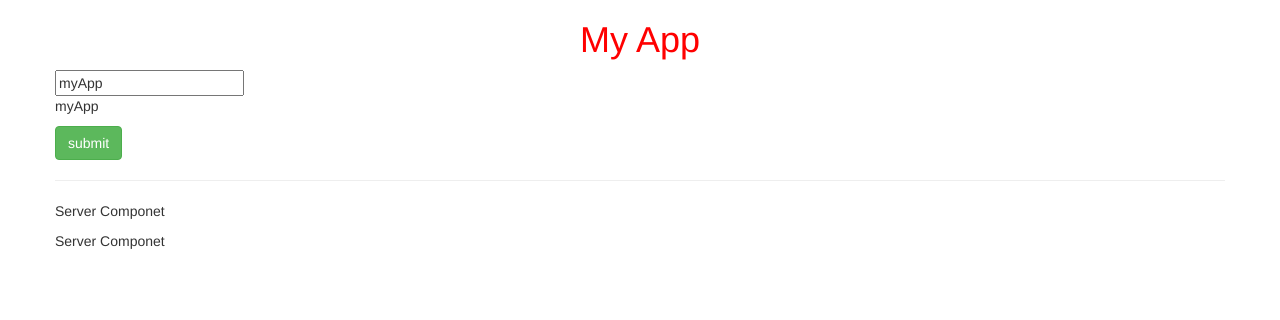
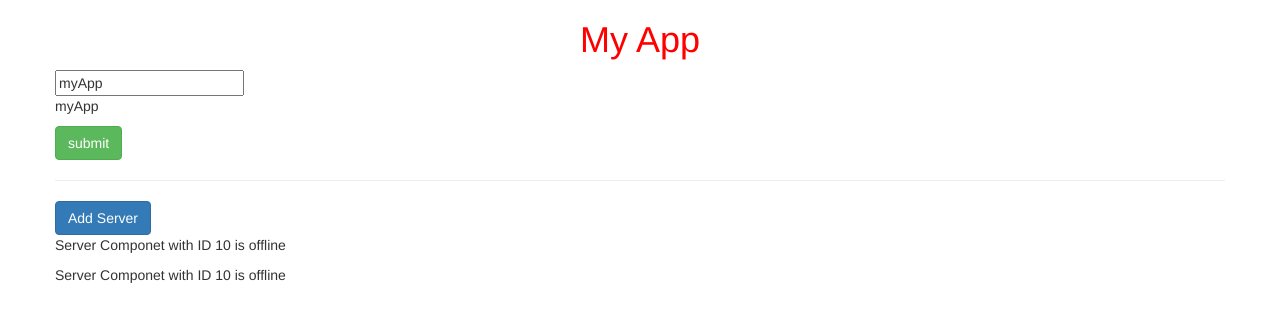
Before and after one commit to escaper495/myApp, an Angular app: page / in a window 1280 px wide. Shown: the top 320 px of the page. Built offline with nearby package versions, Linux system fonts and the light colour scheme.

Commit message:
property binding

```diff
--- a/src/app/server/server.component.html
+++ b/src/app/server/server.component.html
@@ -1 +1 @@
-<p>Server Componet</p>
+<p>Server Componet with ID {{serverID}} is {{serverStatus}} </p>
--- a/src/app/server/server.component.ts
+++ b/src/app/server/server.component.ts
@@ -6,5 +6,6 @@ import { Component } from "@angular/core";
 })
 
 export class ServerComponent {
-
+    serverID = 10;
+    serverStatus = "offline";
 }
--- a/src/app/servers/servers.component.html
+++ b/src/app/servers/servers.component.html
@@ -1,2 +1,5 @@
+<button class="btn btn-primary" [disabled]="!allowServer">Add Server</button>
+<!-- <p>{{allowServer}}</p> -->                     <!-- String interpolation -->
+<!-- <p [innerHTML]="allowServer" ></p> -->         <!-- Property binding -->
 <app-server></app-server>
 <app-server></app-server>
--- a/src/app/servers/servers.component.ts
+++ b/src/app/servers/servers.component.ts
@@ -8,8 +8,12 @@ import { Component, OnInit } from '@angular/core';
   styleUrls: ['./servers.component.css']
 })
 export class ServersComponent implements OnInit {
-
-  constructor() { }
+  allowServer = false;
+  constructor() {
+    setTimeout(()=>{
+      this.allowServer = true;
+    },2000);
+   }
 
   ngOnInit() {
   }
```
